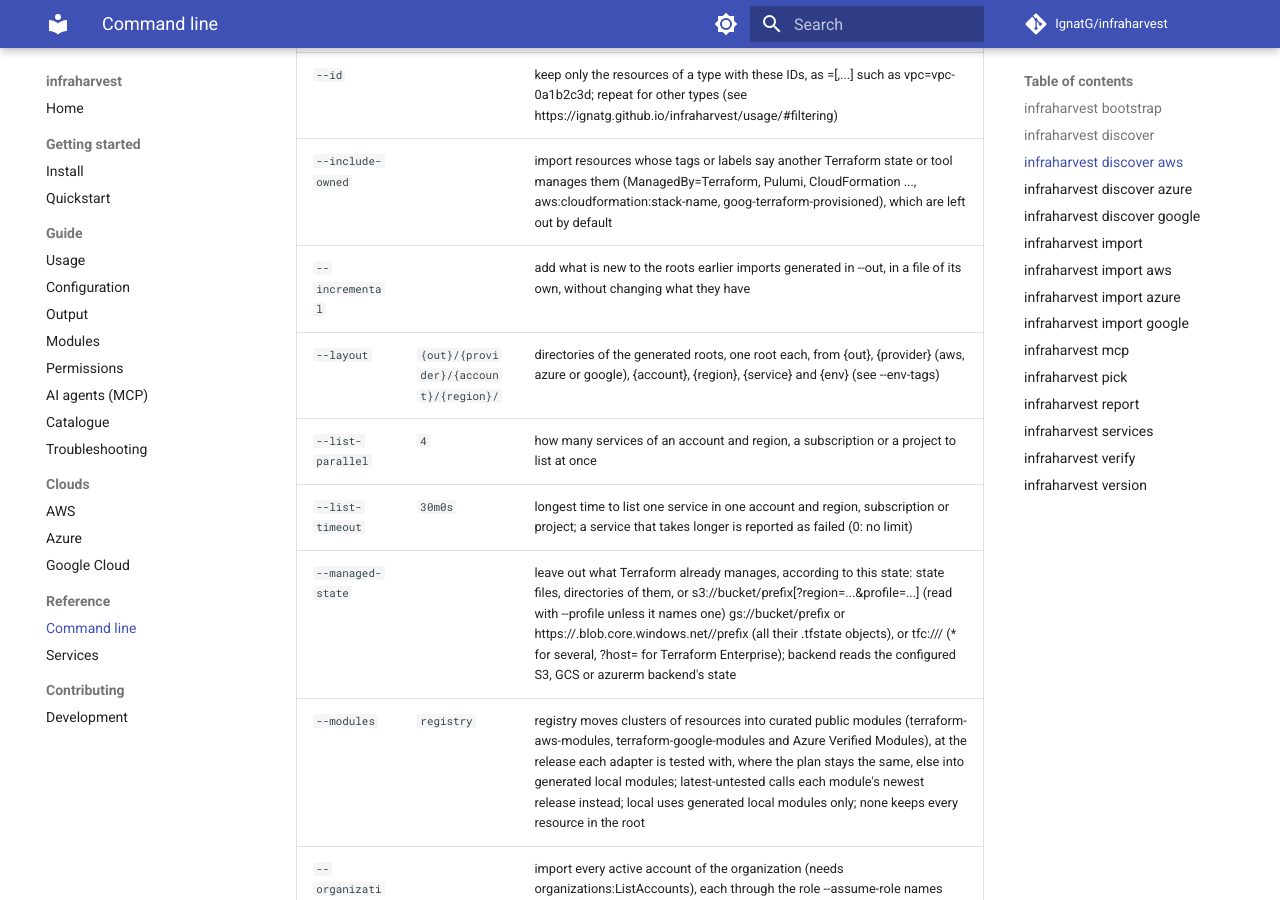
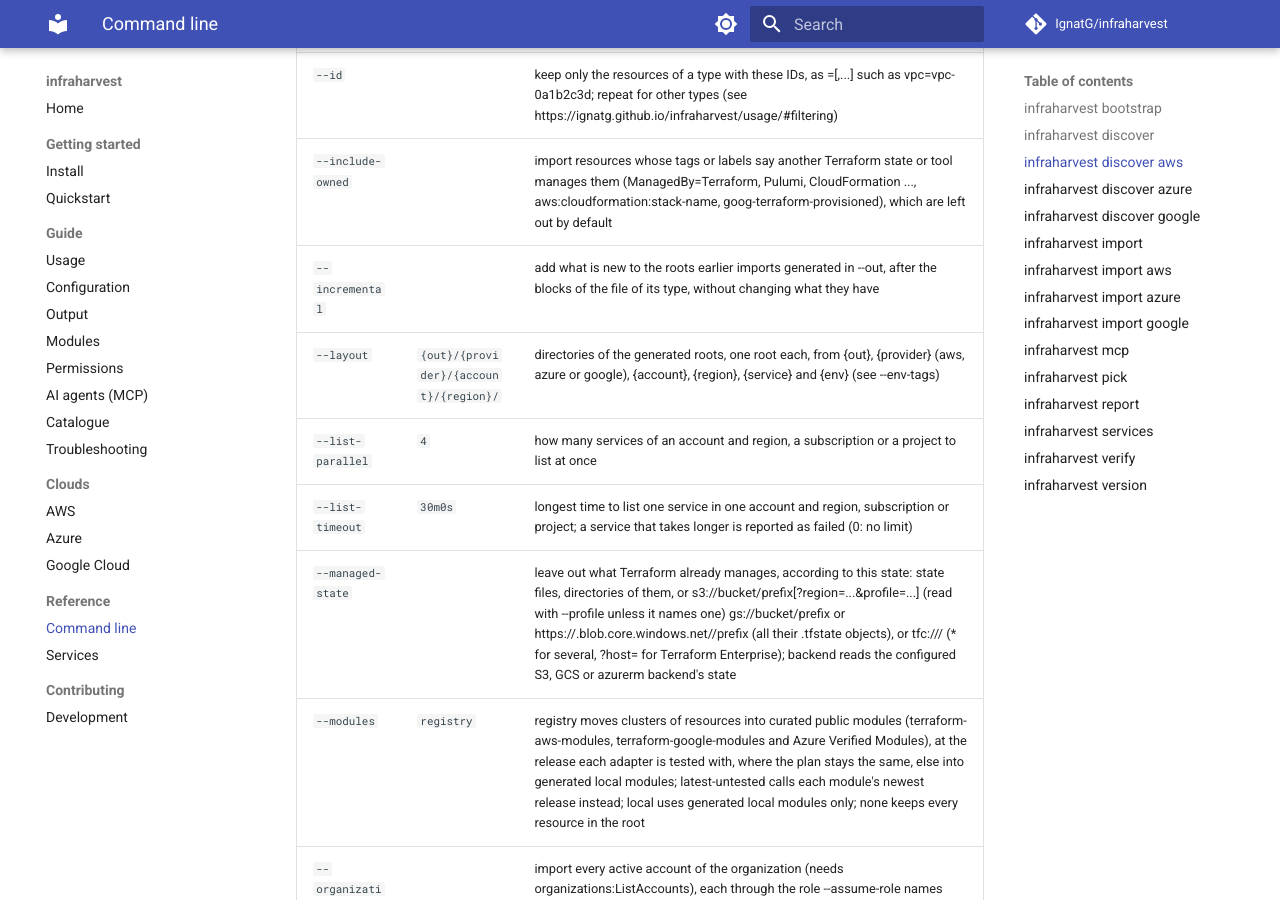
Before and after one commit to IgnatG/infraharvest, an MkDocs documentation site: the page built from docs/reference/cli.md, in a window 1280 px wide and 900 px high, scrolled down 1929 px. Built offline with MkDocs 1.6.1 and Material for MkDocs 9.7.7, drawn with Linux system fonts in a browser that asks for light colours; comment, search, counter and statistics services are not loaded; some of the changed text lies outside the part shown.

Commit message:
docs: regenerate the command-line reference

```diff
--- a/docs/reference/cli.md
+++ b/docs/reference/cli.md
@@ -53,7 +53,7 @@ infraharvest discover aws
 | `--format` | `text` | text, or json to also print the import report as JSON on stdout |
 | `--id` |  | keep only the resources of a type with these IDs, as <type>=<id>[,<id>...] such as vpc=vpc-0a1b2c3d; repeat for other types (see https://ignatg.github.io/infraharvest/usage/#filtering) |
 | `--include-owned` |  | import resources whose tags or labels say another Terraform state or tool manages them (ManagedBy=Terraform, Pulumi, CloudFormation ..., aws:cloudformation:stack-name, goog-terraform-provisioned), which are left out by default |
-| `--incremental` |  | add what is new to the roots earlier imports generated in --out, in a file of its own, without changing what they have |
+| `--incremental` |  | add what is new to the roots earlier imports generated in --out, after the blocks of the file of its type, without changing what they have |
 | `--layout` | `{out}/{provider}/{account}/{region}/` | directories of the generated roots, one root each, from {out}, {provider} (aws, azure or google), {account}, {region}, {service} and {env} (see --env-tags) |
 | `--list-parallel` | `4` | how many services of an account and region, a subscription or a project to list at once |
 | `--list-timeout` | `30m0s` | longest time to list one service in one account and region, subscription or project; a service that takes longer is reported as failed (0: no limit) |
@@ -99,7 +99,7 @@ infraharvest discover azure
 | `--format` | `text` | text, or json to also print the import report as JSON on stdout |
 | `--id` |  | keep only the resources of a type with these IDs, as <type>=<id>[,<id>...] such as management_lock=LOCK_ID; repeat for other types (see https://ignatg.github.io/infraharvest/usage/#filtering) |
 | `--include-owned` |  | import resources whose tags or labels say another Terraform state or tool manages them (ManagedBy=Terraform, Pulumi, CloudFormation ..., aws:cloudformation:stack-name, goog-terraform-provisioned), which are left out by default |
-| `--incremental` |  | add what is new to the roots earlier imports generated in --out, in a file of its own, without changing what they have |
+| `--incremental` |  | add what is new to the roots earlier imports generated in --out, after the blocks of the file of its type, without changing what they have |
 | `--layout` | `{out}/{provider}/{account}/{region}/` | directories of the generated roots, one root each, from {out}, {provider} (aws, azure or google), {account}, {region}, {service} and {env} (see --env-tags) |
 | `--list-parallel` | `4` | how many services of an account and region, a subscription or a project to list at once |
 | `--list-timeout` | `30m0s` | longest time to list one service in one account and region, subscription or project; a service that takes longer is reported as failed (0: no limit) |
@@ -146,7 +146,7 @@ infraharvest discover google
 | `--format` | `text` | text, or json to also print the import report as JSON on stdout |
 | `--id` |  | keep only the resources of a type with these IDs, as <type>=<id>[,<id>...] such as storage_bucket=my-logs; repeat for other types (see https://ignatg.github.io/infraharvest/usage/#filtering) |
 | `--include-owned` |  | import resources whose tags or labels say another Terraform state or tool manages them (ManagedBy=Terraform, Pulumi, CloudFormation ..., aws:cloudformation:stack-name, goog-terraform-provisioned), which are left out by default |
-| `--incremental` |  | add what is new to the roots earlier imports generated in --out, in a file of its own, without changing what they have |
+| `--incremental` |  | add what is new to the roots earlier imports generated in --out, after the blocks of the file of its type, without changing what they have |
 | `--layout` | `{out}/{provider}/{account}/{region}/` | directories of the generated roots, one root each, from {out}, {provider} (aws, azure or google), {account}, {region}, {service} and {env} (see --env-tags) |
 | `--list-parallel` | `4` | how many services of an account and region, a subscription or a project to list at once |
 | `--list-timeout` | `30m0s` | longest time to list one service in one account and region, subscription or project; a service that takes longer is reported as failed (0: no limit) |
@@ -205,7 +205,7 @@ infraharvest import aws
 | `--format` | `text` | text, or json to also print the import report as JSON on stdout |
 | `--id` |  | keep only the resources of a type with these IDs, as <type>=<id>[,<id>...] such as vpc=vpc-0a1b2c3d; repeat for other types (see https://ignatg.github.io/infraharvest/usage/#filtering) |
 | `--include-owned` |  | import resources whose tags or labels say another Terraform state or tool manages them (ManagedBy=Terraform, Pulumi, CloudFormation ..., aws:cloudformation:stack-name, goog-terraform-provisioned), which are left out by default |
-| `--incremental` |  | add what is new to the roots earlier imports generated in --out, in a file of its own, without changing what they have |
+| `--incremental` |  | add what is new to the roots earlier imports generated in --out, after the blocks of the file of its type, without changing what they have |
 | `--layout` | `{out}/{provider}/{account}/{region}/` | directories of the generated roots, one root each, from {out}, {provider} (aws, azure or google), {account}, {region}, {service} and {env} (see --env-tags) |
 | `--list-parallel` | `4` | how many services of an account and region, a subscription or a project to list at once |
 | `--list-timeout` | `30m0s` | longest time to list one service in one account and region, subscription or project; a service that takes longer is reported as failed (0: no limit) |
@@ -250,7 +250,7 @@ infraharvest import azure
 | `--format` | `text` | text, or json to also print the import report as JSON on stdout |
 | `--id` |  | keep only the resources of a type with these IDs, as <type>=<id>[,<id>...] such as management_lock=LOCK_ID; repeat for other types (see https://ignatg.github.io/infraharvest/usage/#filtering) |
 | `--include-owned` |  | import resources whose tags or labels say another Terraform state or tool manages them (ManagedBy=Terraform, Pulumi, CloudFormation ..., aws:cloudformation:stack-name, goog-terraform-provisioned), which are left out by default |
-| `--incremental` |  | add what is new to the roots earlier imports generated in --out, in a file of its own, without changing what they have |
+| `--incremental` |  | add what is new to the roots earlier imports generated in --out, after the blocks of the file of its type, without changing what they have |
 | `--layout` | `{out}/{provider}/{account}/{region}/` | directories of the generated roots, one root each, from {out}, {provider} (aws, azure or google), {account}, {region}, {service} and {env} (see --env-tags) |
 | `--list-parallel` | `4` | how many services of an account and region, a subscription or a project to list at once |
 | `--list-timeout` | `30m0s` | longest time to list one service in one account and region, subscription or project; a service that takes longer is reported as failed (0: no limit) |
@@ -296,7 +296,7 @@ infraharvest import google
 | `--format` | `text` | text, or json to also print the import report as JSON on stdout |
 | `--id` |  | keep only the resources of a type with these IDs, as <type>=<id>[,<id>...] such as storage_bucket=my-logs; repeat for other types (see https://ignatg.github.io/infraharvest/usage/#filtering) |
 | `--include-owned` |  | import resources whose tags or labels say another Terraform state or tool manages them (ManagedBy=Terraform, Pulumi, CloudFormation ..., aws:cloudformation:stack-name, goog-terraform-provisioned), which are left out by default |
-| `--incremental` |  | add what is new to the roots earlier imports generated in --out, in a file of its own, without changing what they have |
+| `--incremental` |  | add what is new to the roots earlier imports generated in --out, after the blocks of the file of its type, without changing what they have |
 | `--layout` | `{out}/{provider}/{account}/{region}/` | directories of the generated roots, one root each, from {out}, {provider} (aws, azure or google), {account}, {region}, {service} and {env} (see --env-tags) |
 | `--list-parallel` | `4` | how many services of an account and region, a subscription or a project to list at once |
 | `--list-timeout` | `30m0s` | longest time to list one service in one account and region, subscription or project; a service that takes longer is reported as failed (0: no limit) |
```
